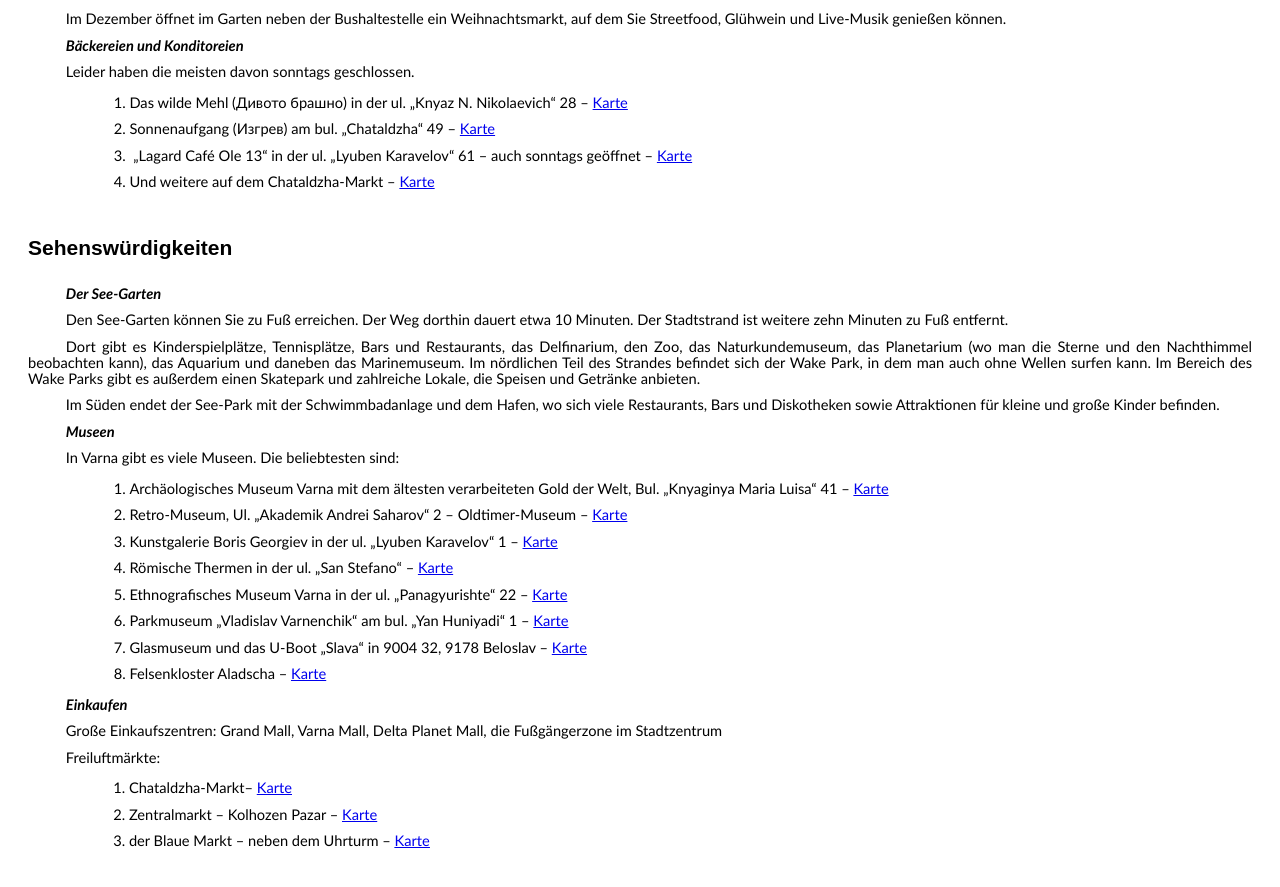
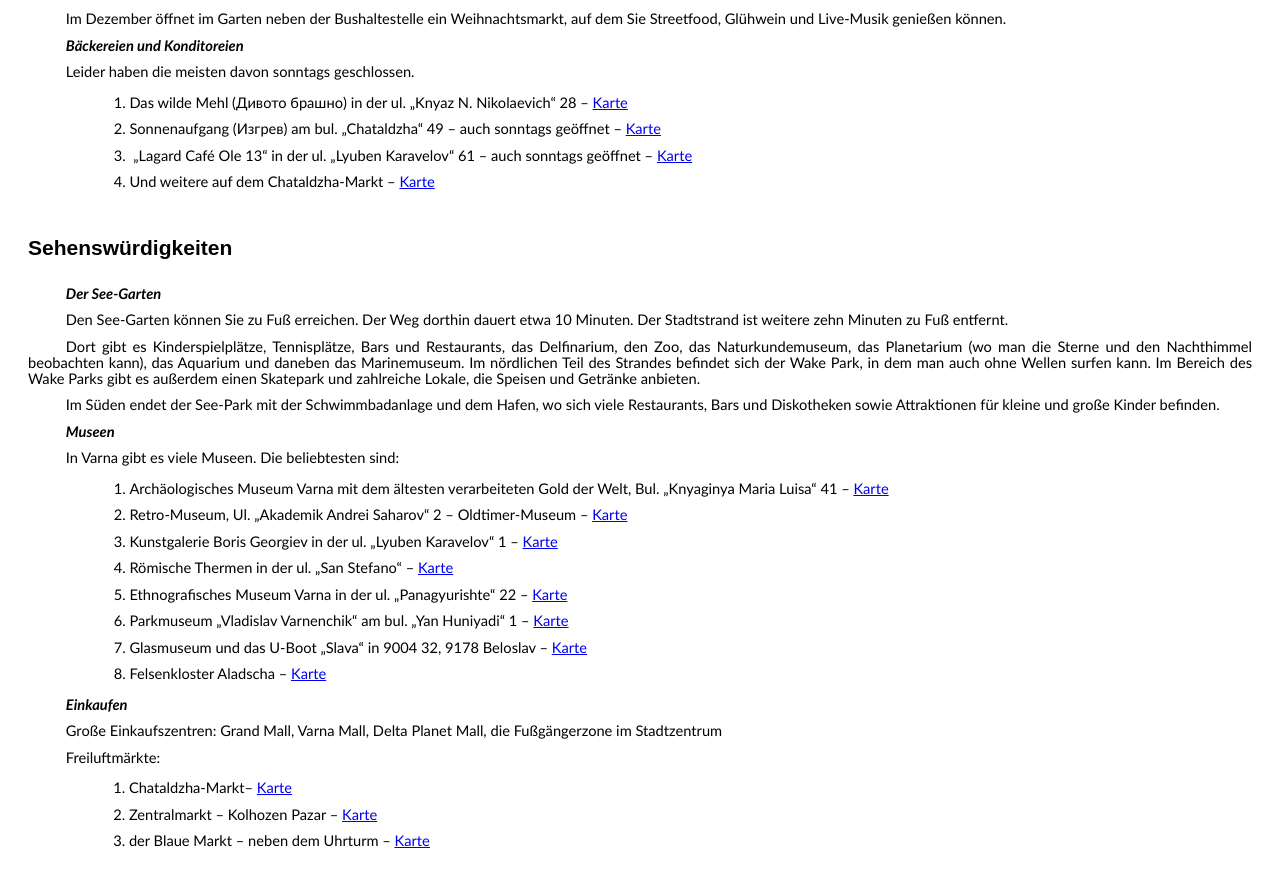
Before and after one commit to tyrmyk/home-1, a plain HTML site: page index_de.html in a window 1280 px wide. Shown: the part 3689-4576 px from the top of the page. Drawn offline with Linux system fonts and the light colour scheme.

Commit message:
Update index_de.html

```diff
--- a/index_de.html
+++ b/index_de.html
@@ -631,7 +631,7 @@
 
         <li>Das wilde Mehl (Дивото брашно) in der ul. &bdquo;Knyaz N. Nikolaevich&ldquo; 28 &ndash; <a href="https://maps.app.goo.gl/CyyBE7VDGyd9GmZV6">Karte</a></li>
 
-        <li>Sonnenaufgang (Изгрев) am bul. &bdquo;Chataldzha&ldquo; 49 &ndash; <a href="https://maps.app.goo.gl/mJPHNKB15CM44jj76">Karte</a></li>
+        <li>Sonnenaufgang (Изгрев) am bul. &bdquo;Chataldzha&ldquo; 49 &ndash; auch sonntags ge&ouml;ffnet &ndash; <a href="https://maps.app.goo.gl/mJPHNKB15CM44jj76">Karte</a></li>
 
         <li>&nbsp;&bdquo;Lagard Caf&eacute; Ole 13&ldquo; in der ul. &bdquo;Lyuben Karavelov&ldquo; 61 &ndash; auch sonntags ge&ouml;ffnet &ndash; <a href="https://maps.app.goo.gl/pWJzqarQoNERg7kD7">Karte</a></li>
 
```
